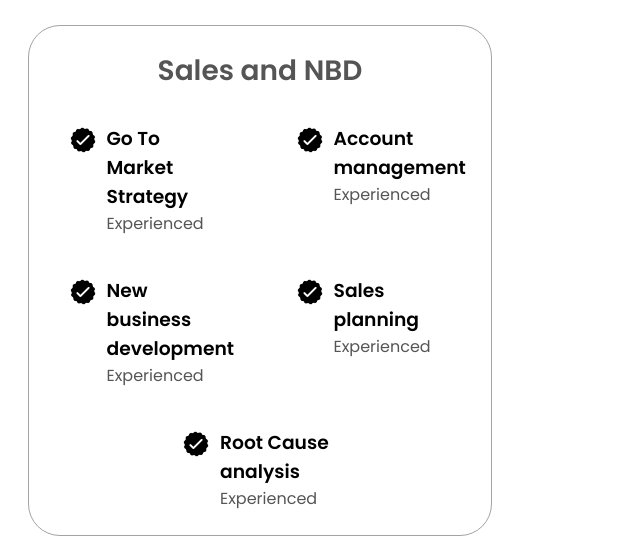
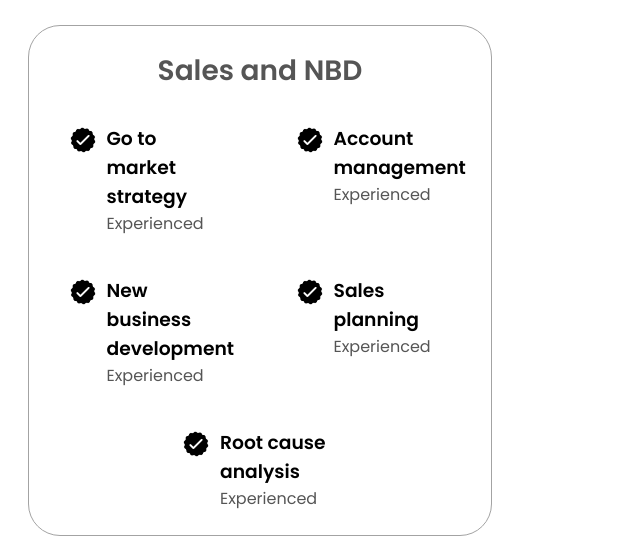
Before and after one commit to Prachi3795/myhtml_css_js_portfolio, a plain HTML site: page index.html in a window 1280 px wide. Shown: the part 1800-2338 px from the top of the page, 628-1268 px from the left. Drawn offline with Linux system fonts and the light colour scheme.

Commit message:
updated twice

```diff
--- a/index.html
+++ b/index.html
@@ -205,7 +205,7 @@
                   class="icon"
                 />
                 <div>
-                  <h3>Go To Market Strategy</h3>
+                  <h3>Go to market strategy</h3>
                   <p>Experienced</p>
                 </div>
               </article>
@@ -249,7 +249,7 @@
                   class="icon"
                 />
                 <div>
-                  <h3>Root Cause analysis</h3>
+                  <h3>Root cause analysis</h3>
                   <p>Experienced</p>
                 </div>
               </article>
```
